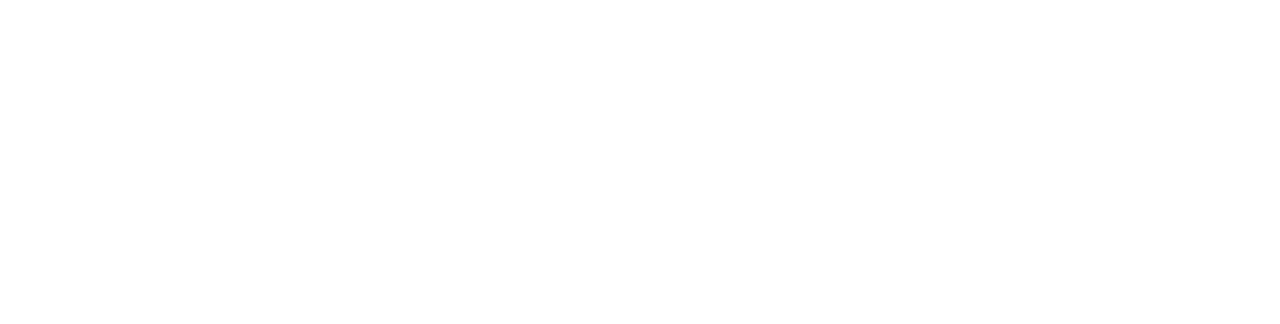
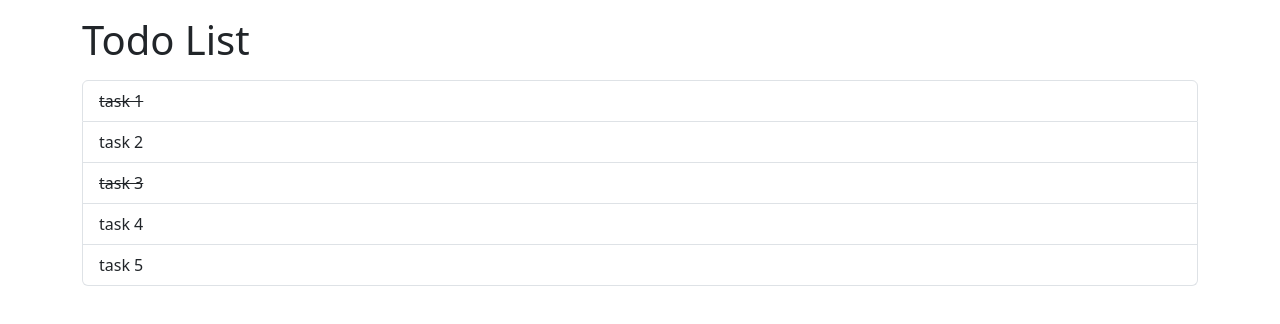
Before and after one commit to emanuele-pogliari/vue-todolist, a plain HTML site: page index.html in a window 1280 px wide. Drawn offline with nearby package versions, Linux system fonts and the light colour scheme; files that its build step writes are made by us from their sources.

Commit message:
Milestone 1 completed

```diff
--- a/index.html
+++ b/index.html
@@ -4,6 +4,8 @@
 <head>
     <meta charset="UTF-8">
     <meta name="viewport" content="width=device-width, initial-scale=1.0">
+    <link href="https://cdn.jsdelivr.net/npm/bootstrap@5.3.2/dist/css/bootstrap.min.css" rel="stylesheet"
+        integrity="sha384-T3c6CoIi6uLrA9TneNEoa7RxnatzjcDSCmG1MXxSR1GAsXEV/Dwwykc2MPK8M2HN" crossorigin="anonymous">
 
     <link rel="stylesheet" href="./css./style.css">
     <title>Vue ToDo List</title>
@@ -13,7 +15,16 @@
 
     <script src="https://unpkg.com/vue@3/dist/vue.global.js"></script>
 
-    <div id="app"></div>
+    <div id="app" class="container">
+
+        <h1 class="my-3">Todo List</h1>
+
+        <ul class="list-group">
+            <li class="list-group-item" v-for="(task, index) in tasks">
+                <span :class="task.done == true ? 'text-decoration-line-through' : '' ">{{task.text}}</span>
+            </li>
+        </ul>
+    </div>
 
 
 
--- a/js/script.js
+++ b/js/script.js
@@ -2,6 +2,7 @@ const { createApp } = Vue
 
 createApp({
     data() {
+        return {
             tasks: [
                 {
                     text: 'task 1',
@@ -21,4 +22,5 @@ createApp({
                 }
             ]
         }
+    }
 }).mount('#app');
```
Lines whose indentation alone changed are shown as unchanged.
